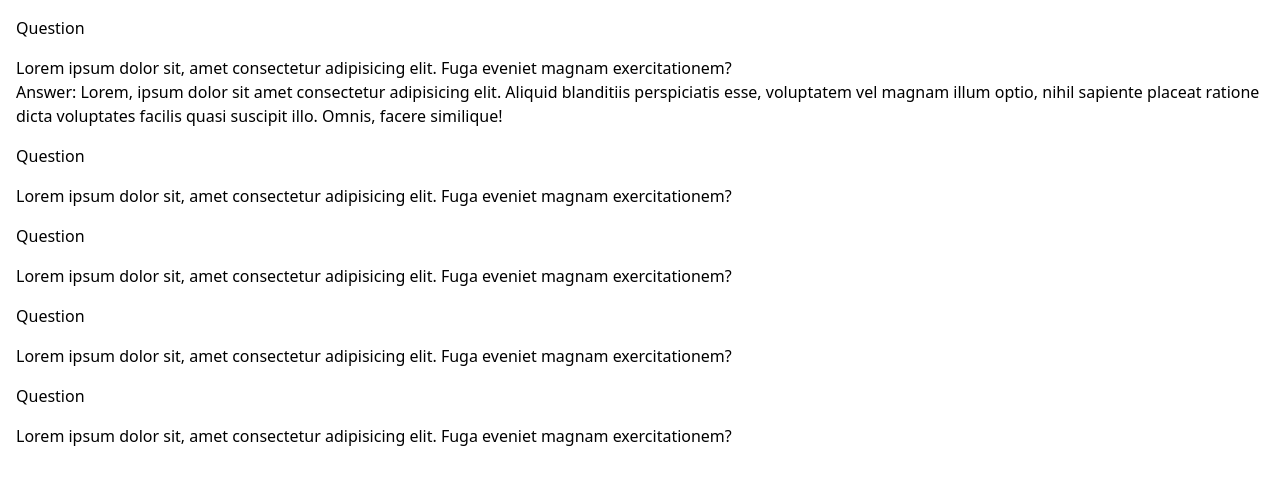
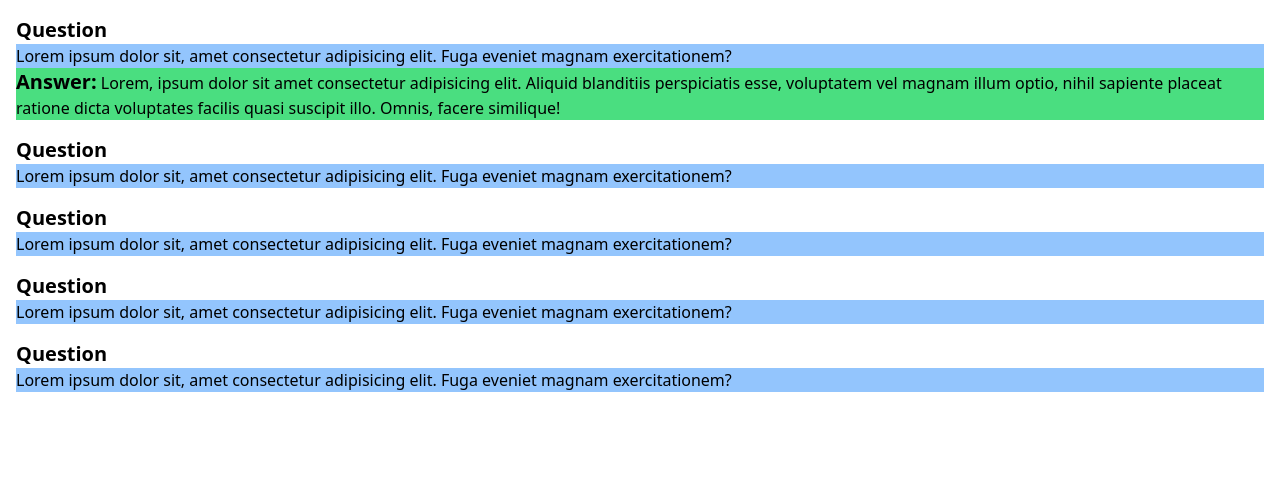
Before and after one commit to Akashmahto022/25-react-project, a React (Create React App) app: page / in a window 1280 px wide. Both pictures are taken after a click on the element 640 px from the left and 68 px from the top of the page. Shown: the top 484 px of the page. Built offline with nearby package versions, Linux system fonts and the light colour scheme.

Commit message:
accordion practice

```diff
--- a/src/component/accordion/AccordionRevise.jsx
+++ b/src/component/accordion/AccordionRevise.jsx
@@ -1,31 +1,47 @@
-import React, { useState } from 'react'
-import {data} from './data'
+import React, { useState } from "react";
+import { data } from "./data";
 
 const AccordionRevise = () => {
-    const [answer, setAnswer] = useState(null);
+  const [answer, setAnswer] = useState([]);
+  // const [multipleAnswer, setMultipleAnswer] = useState([])
 
-    const handleClick = (contentId)=>{
-        console.log(contentId)
-        setAnswer(contentId === answer ? null : contentId)
+  const handleClick = (contentId) => {
+    const multipleValue = [...answer];
+    const findindexofCurrentID = multipleValue.indexOf(contentId);
+    if (findindexofCurrentID === -1) {
+      multipleValue.push(contentId);
+    } else {
+      multipleValue.splice(findindexofCurrentID);
     }
+    setAnswer(multipleValue);
+    console.log(answer);
+  };
 
   return (
     <div>
       <div>
-            {data.map((item)=>(
-                <div key={item.id} className='gap-4'>
-                    <h1 className='m-4'>Question</h1>
-                    <div className='m-4'>
-                    <h1 onClick={()=>handleClick(item.id)}>{item.question}</h1>
-                    {answer === item.id ? (
-                    <p>Answer: {item.answer}</p>
-                    ) : null}
-                    </div>
-                </div>
-            ))}
+        {data.map((item) => (
+          <div key={item.id} className="gap-4">
+            <div className="m-4">
+              <h1 className="text-xl font-semibold">Question</h1>
+              <h1
+                onClick={() => handleClick(item.id)}
+                className="bg-blue-300 cursor-pointer"
+              >
+                {item.question}
+              </h1>
+              {answer.indexOf(item.id) !== -1 ? (
+                <p className="bg-green-400">
+                  <span className="text-xl font-semibold">Answer:</span>{" "}
+                  {item.answer}
+                </p>
+              ) : null}
+            </div>
+          </div>
+        ))}
       </div>
     </div>
-  )
-}
+  );
+};
 
-export default AccordionRevise
+export default AccordionRevise;
```
